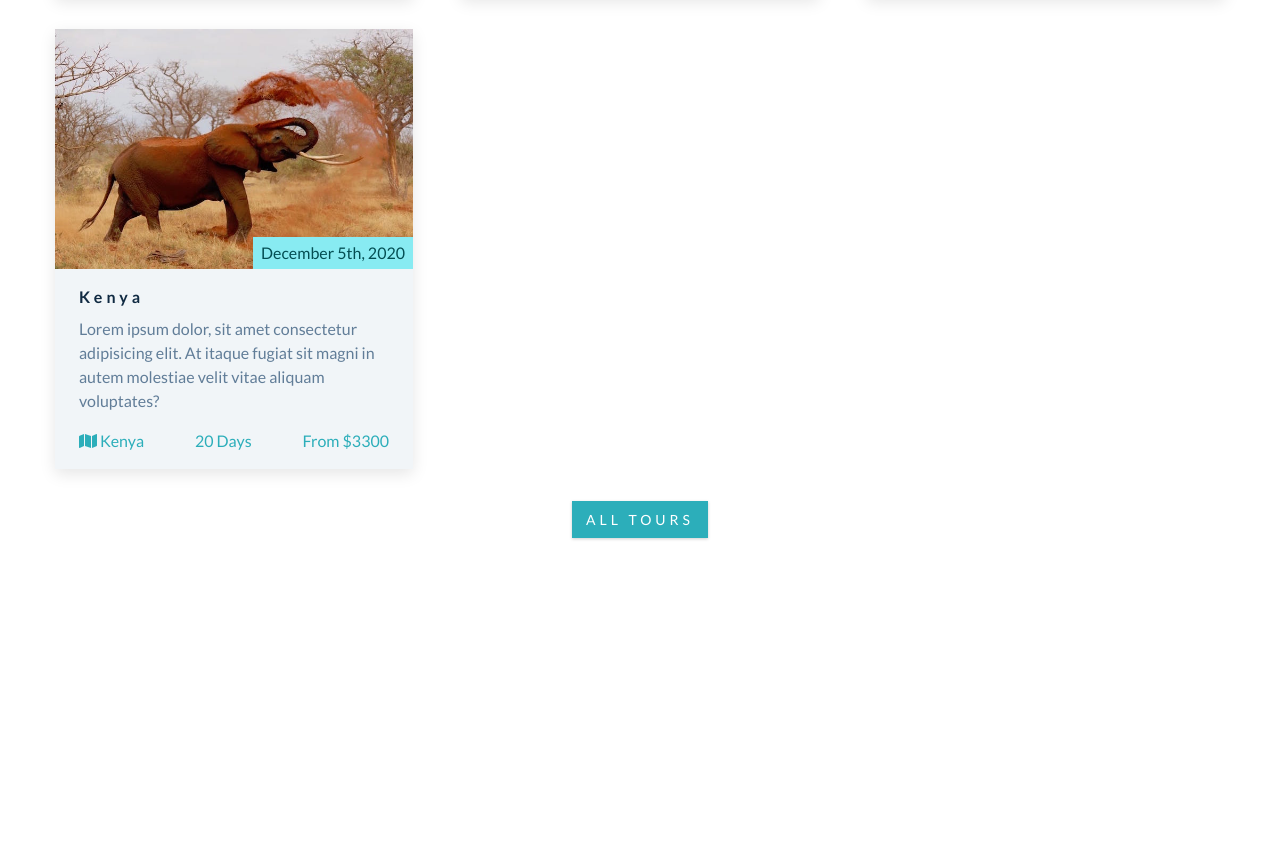
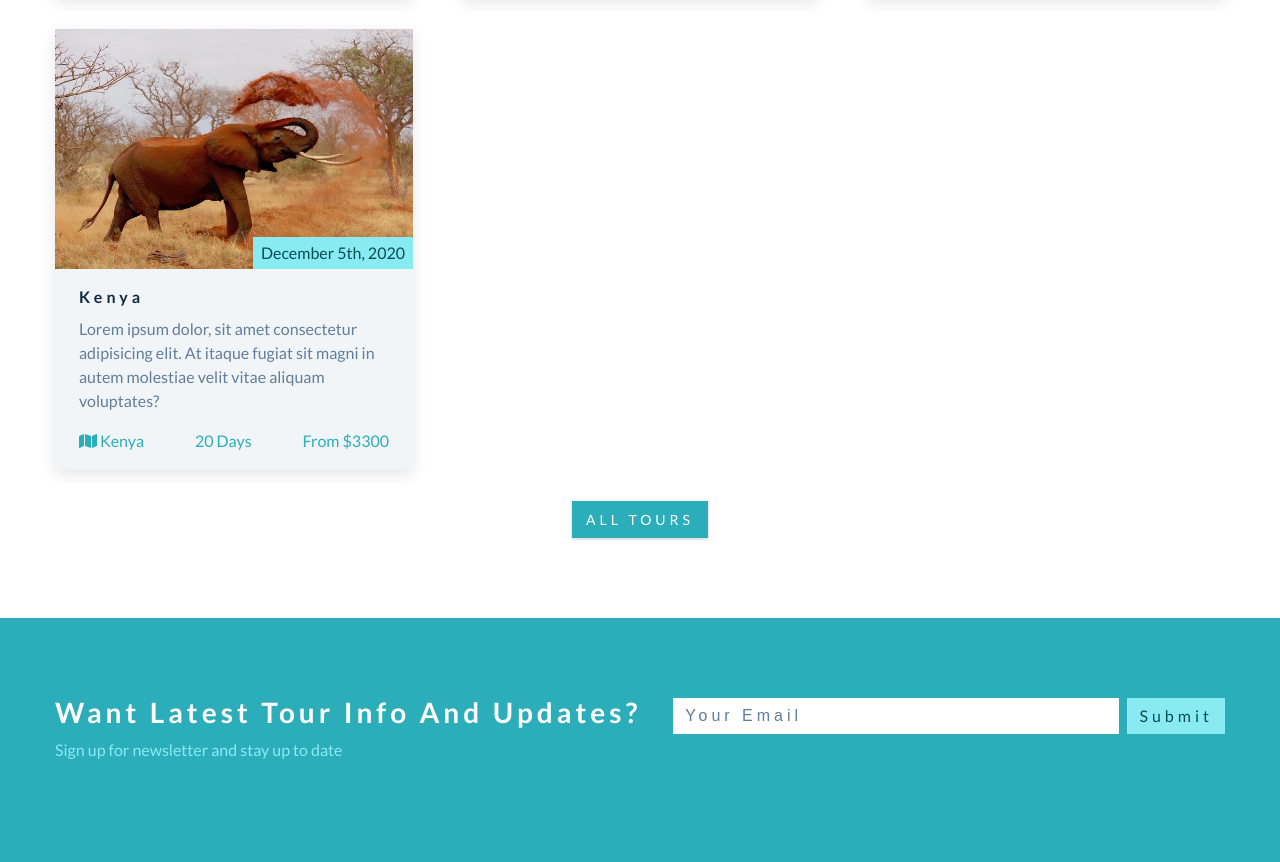
Before and after one commit to This-Is-Prince/backroads-tour-company-css-project, a website built with Vite: page index.html in a window 1280 px wide. Shown: the part 2506-3368 px from the top of the page. Before the commit the page ends 3124 px from the top, so only its background shows below. Built offline with nearby package versions, Linux system fonts and the light colour scheme.

Commit message:
contact section completed

```diff
--- a/css/styles.css
+++ b/css/styles.css
@@ -409,11 +409,69 @@ Featured Tours
     flex: 0 0 calc(33.333% - 2rem);
   }
 }
+
 /*
 ===============
 Contact
 ===============
 */
+.contact {
+  background: var(--clr-primary-5);
+}
+.contact-title {
+  color: var(--clr-white);
+}
+.contact-title p {
+  color: var(--clr-primary-8);
+}
+.contact-form {
+  display: flex;
+  max-width: 28rem;
+}
+.form-control {
+  flex: 1 1 auto;
+  color: var(--clr-grey-5);
+}
+.form-control,
+.btn-submit {
+  font-size: 1rem;
+  line-height: 1.5;
+  font-weight: 300;
+  border: transparent;
+  padding: 0.375rem 0.75rem;
+  text-transform: capitalize;
+  background: var(--clr-white);
+  letter-spacing: var(--spacing);
+}
+.form-control::placeholder {
+  color: inherit;
+}
+.btn-submit {
+  cursor: pointer;
+  margin-left: 0.5rem;
+  color: var(--clr-primary-1);
+  transition: var(--transition);
+  font-family: var(--ff-primary);
+  background: var(--clr-primary-8);
+}
+.btn-submit:hover {
+  color: var(--clr-primary-5);
+  background: var(--clr-primary-1);
+}
+
+@media screen and (min-width: 992px) {
+  .contact-center {
+    display: flex;
+    flex-wrap: wrap;
+    justify-content: space-between;
+  }
+  .contact-form {
+    align-self: flex-start;
+    flex: 1 1 auto;
+    max-width: 100%;
+    padding-left: 2rem;
+  }
+}
 
 /*
 ===============
--- a/index.html
+++ b/index.html
@@ -253,5 +253,27 @@
       </div>
     </section>
     <!-- end of featured tours -->
+
+    <!-- contact -->
+    <section class="section contact" id="contact">
+      <div class="section-center contact-center">
+        <!-- contact title -->
+        <article class="contact-title">
+          <h3>want latest tour info and updates?</h3>
+          <p>Sign up for newsletter and stay up to date</p>
+        </article>
+        <!-- contact form -->
+        <form action="" class="contact-form">
+          <input
+            type="email"
+            name="email"
+            class="form-control"
+            placeholder="your email"
+          />
+          <button type="submit" class="btn-submit">submit</button>
+        </form>
+      </div>
+    </section>
+    <!-- end of contact -->
   </body>
 </html>
```
